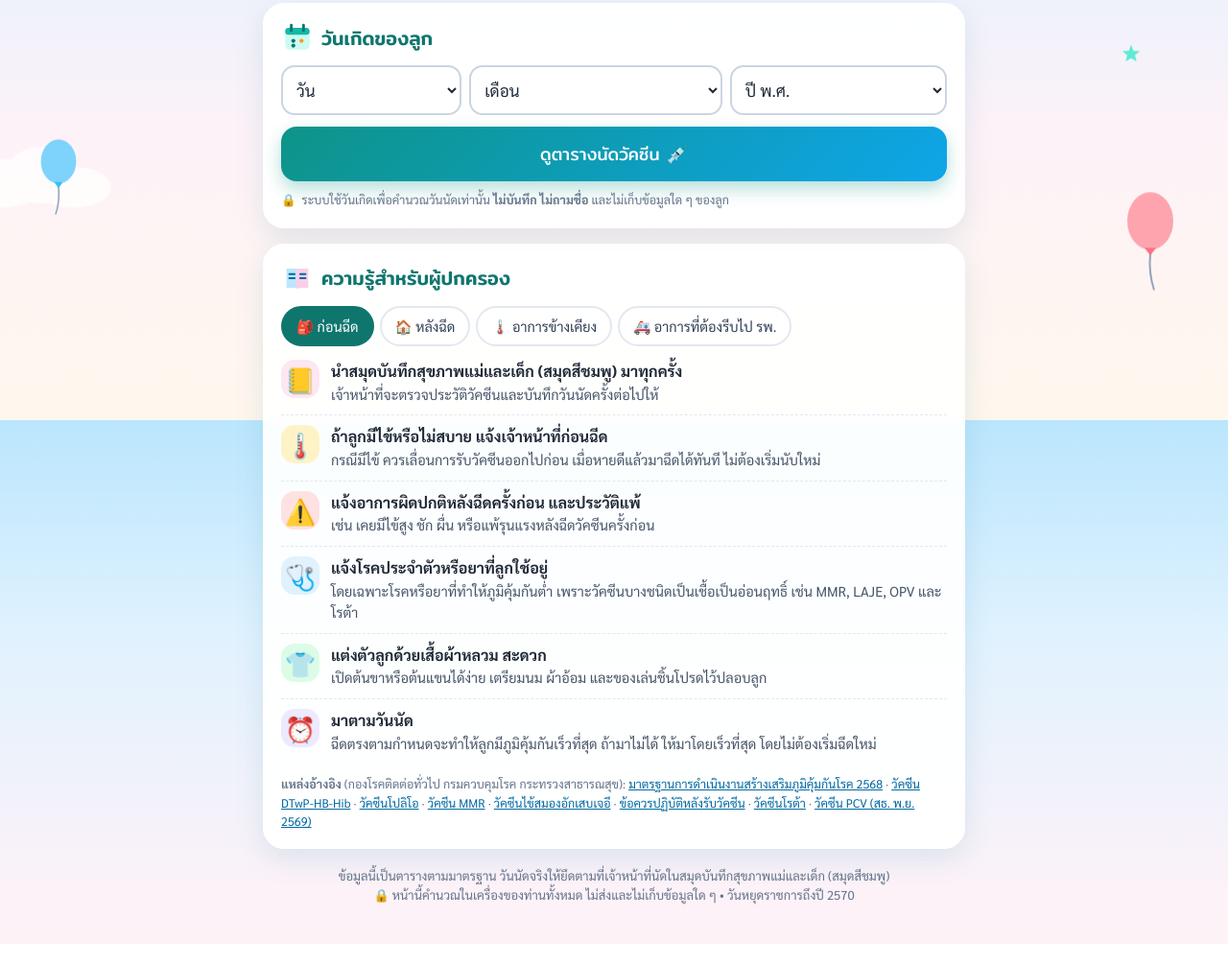
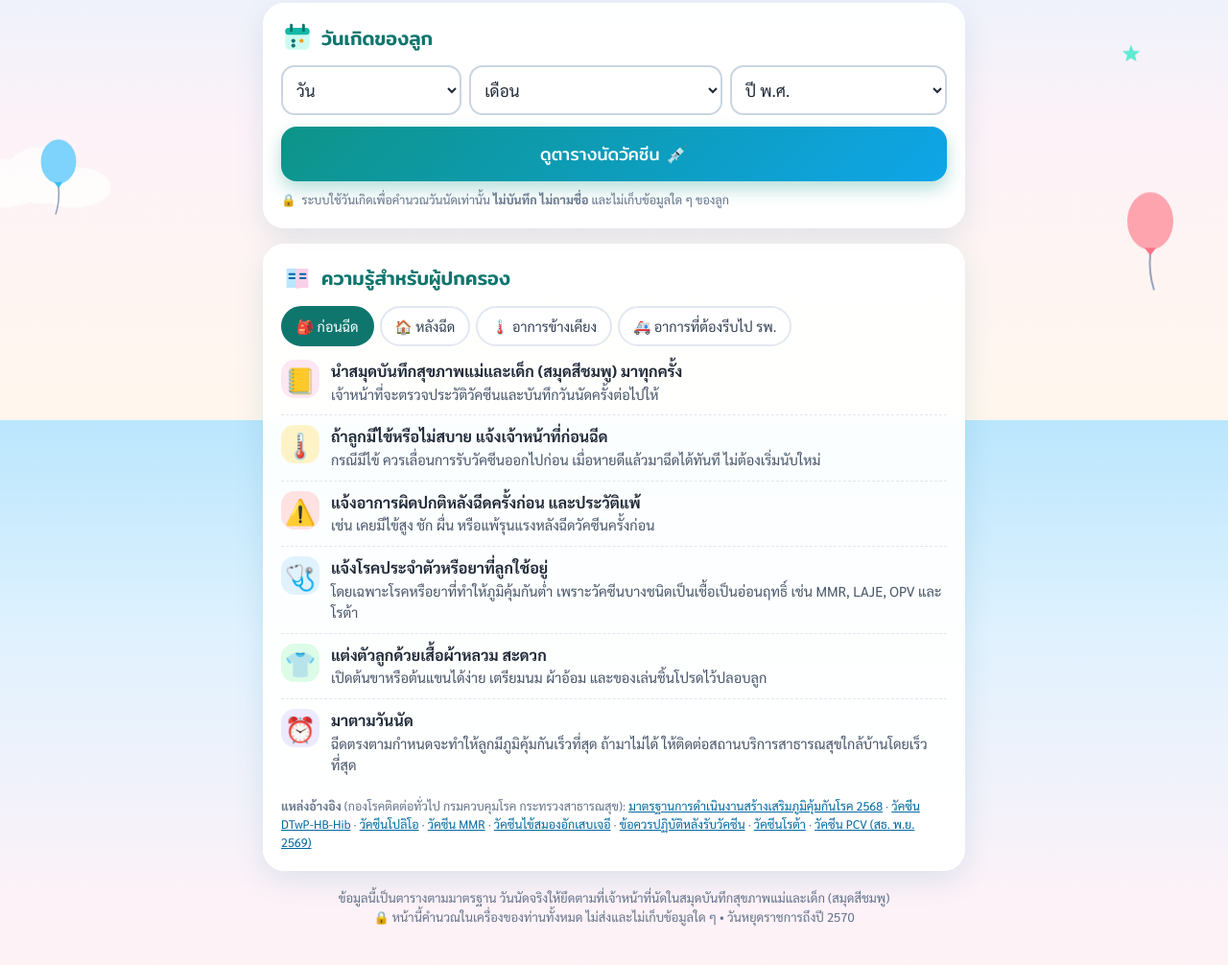
Before and after one commit to kolmkite1990-gif/khamsaming-vaccine, a plain HTML site: page index.html in a window 1280 px wide. Shown: the part 362-1368 px from the top of the page at 96% size. Before the commit the page ends 1346 px from the top, so only its background shows below. Drawn offline with Linux system fonts and the light colour scheme.

Commit message:
Update index.html

```diff
--- a/index.html
+++ b/index.html
@@ -1120,7 +1120,7 @@ var google = { script: { run: (function () {
       tip('⚠️', '#fee2e2', 'แจ้งอาการผิดปกติหลังฉีดครั้งก่อน และประวัติแพ้', 'เช่น เคยมีไข้สูง ชัก ผื่น หรือแพ้รุนแรงหลังฉีดวัคซีนครั้งก่อน') +
       tip('🩺', '#e0f2fe', 'แจ้งโรคประจำตัวหรือยาที่ลูกใช้อยู่', 'โดยเฉพาะโรคหรือยาที่ทำให้ภูมิคุ้มกันต่ำ เพราะวัคซีนบางชนิดเป็นเชื้อเป็นอ่อนฤทธิ์ เช่น MMR, LAJE, OPV และโรต้า') +
       tip('👕', '#dcfce7', 'แต่งตัวลูกด้วยเสื้อผ้าหลวม สะดวก', 'เปิดต้นขาหรือต้นแขนได้ง่าย เตรียมนม ผ้าอ้อม และของเล่นชิ้นโปรดไว้ปลอบลูก') +
-      tip('⏰', '#ede9fe', 'มาตามวันนัด', 'ฉีดตรงตามกำหนดจะทำให้ลูกมีภูมิคุ้มกันเร็วที่สุด ถ้ามาไม่ได้ ให้มาโดยเร็วที่สุด โดยไม่ต้องเริ่มฉีดใหม่'),
+      tip('⏰', '#ede9fe', 'มาตามวันนัด', 'ฉีดตรงตามกำหนดจะทำให้ลูกมีภูมิคุ้มกันเร็วที่สุด ถ้ามาไม่ได้ ให้ติดต่อสถานบริการสาธารณสุขใกล้บ้านโดยเร็วที่สุด'),
     after: tip('⏱️', '#e0f2fe', 'พักสังเกตอาการ 30 นาทีที่หน่วยบริการ', 'จากนั้นสังเกตอาการต่อที่บ้าน') +
       tip('🧊', '#ccfbf1', 'ปวด บวม แดงบริเวณที่ฉีด', 'ประคบด้วยผ้าชุบน้ำเย็น ไม่ควรนวดหรือกดบริเวณที่ฉีด') +
       tip('💊', '#fef3c7', 'ถ้ามีไข้', 'เช็ดตัวลดไข้ ให้ดื่มนมหรือน้ำบ่อย ๆ และให้ยาลดไข้ตามขนาดที่เจ้าหน้าที่แนะนำ') +
```
